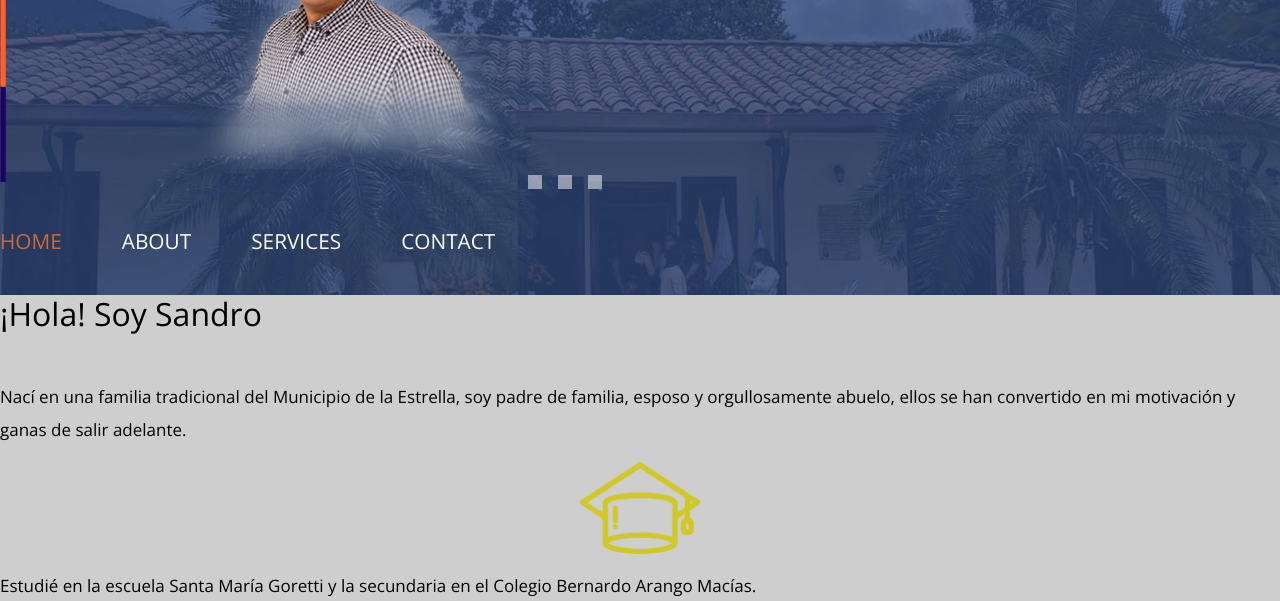
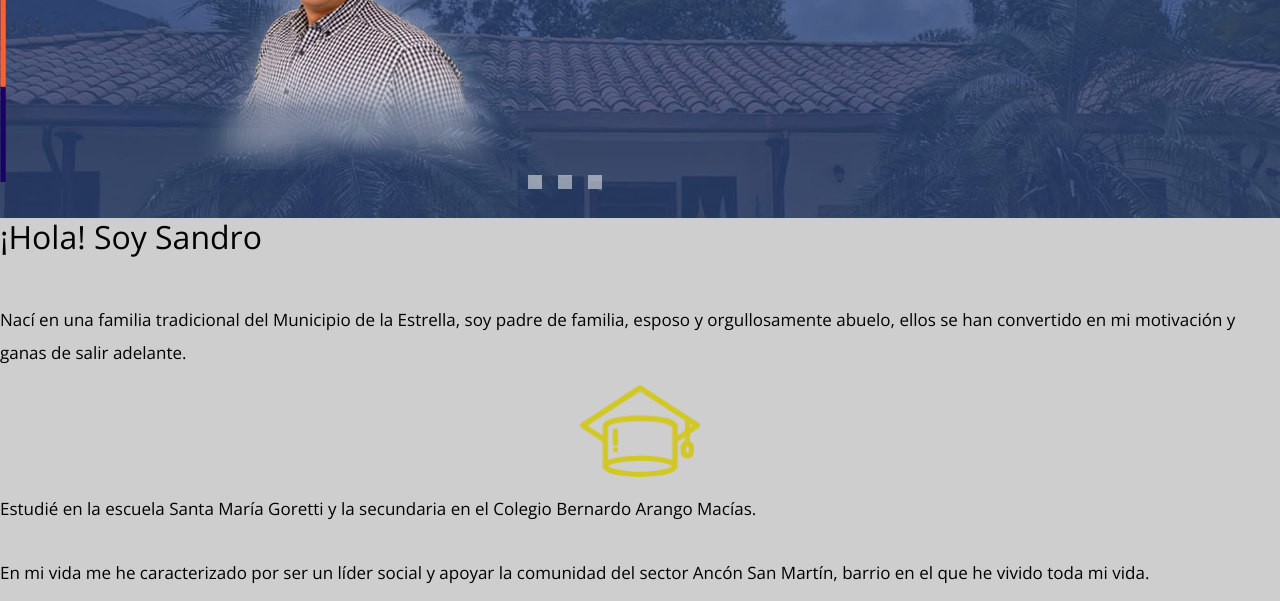
Before and after one commit to Juanoarango/consandrovamos.github.io, a plain HTML site: page index.html in a window 1280 px wide. Shown: the part 199-800 px from the top of the page. Drawn offline with nearby package versions, Linux system fonts and the light colour scheme.

Commit message:
commit_6

```diff
--- a/index.html
+++ b/index.html
@@ -34,7 +34,7 @@
                 </div>
 
                 <div class="tm-col-right">
-                    <nav class="navbar navbar-expand-lg" id="tm-main-nav">
+                    <!-- <nav class="navbar navbar-expand-lg" id="tm-main-nav">
                         <button class="navbar-toggler toggler-example mr-0 ml-auto" type="button"
                             data-toggle="collapse" data-target="#navbar-nav"
                             aria-controls="navbar-nav" aria-expanded="false" aria-label="Toggle navigation">
@@ -56,7 +56,7 @@
                                 </li>
                             </ul>
                         </div>
-                    </nav>
+                    </nav> -->
                     <div class="tm-row fondo">
                         <div class="tm-col-left"></div>
                         <main class="tm-col-right">
```
